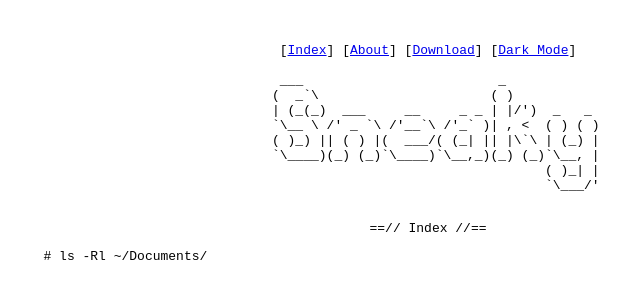
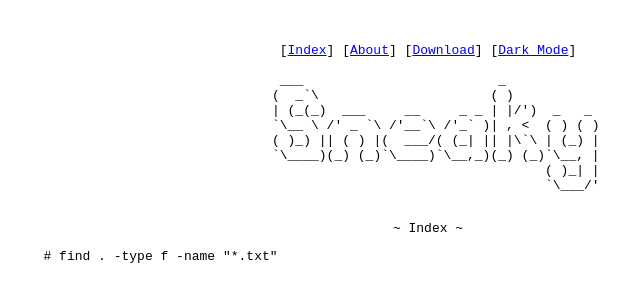
Before and after one commit to sssssSneaky/sssssSneaky.github.io, a Jekyll site: the page built from index.md, in a window 1280 px wide. Shown: the top 302 px of the page, without its empty margins (212-852 px from the left). Built offline with Jekyll 4.4.1, drawn with Linux system fonts in a browser that asks for light colours.

Commit message:
editing theme

```diff
--- a/_layouts/default.html
+++ b/_layouts/default.html
@@ -12,7 +12,7 @@
   <div class="bg-rotating"></div>
   <div class="container">
     {% include nav-menu.html %}
-    <pre><center>==// {{ page.title }} //==</center></pre>
+    <pre><center>~ {{ page.title }} ~</center></pre>
     {{ content }}
   </div>
 
@@ -40,12 +40,17 @@
     }
 
     function setTheme(theme) {
+	  let style = document.documentElement.style;
       if (theme === "dark") {
-        document.documentElement.style.setProperty("--background-color", "black");
-        document.documentElement.style.setProperty("--text-color", "greenyellow");
+        style.setProperty("--background-color", "black");
+        style.setProperty("--text-color", "greenyellow");
+		style.setProperty("--link-color", "lightpink");
+		style.setProperty("--visited-link-color", "lightgreen");
       } else {
-        document.documentElement.style.setProperty("--background-color", "white");
-        document.documentElement.style.setProperty("--text-color", "black");
+        style.setProperty("--background-color", "white");
+        style.setProperty("--text-color", "black");
+		style.setProperty("--link-color", "blue");
+		style.setProperty("--visited-link-color", "purple");
       }
     }
   </script>
--- a/assets/css/style.css
+++ b/assets/css/style.css
@@ -13,9 +13,21 @@ pre {
 }
 
 img {
-  border-radius: 10%;
+  border-radius: 5%;
   display: block;
   margin: 0 auto;
+}
+
+a {
+  color: var(--link-color);
+}
+
+a:visited {
+  color: var(--visited-link-color);
+}
+
+.page-break {
+  page-break-after: always;
 }
 
 .container {
@@ -39,4 +51,12 @@ img {
   .nav-menu {
     display: none;
   }
+
+  a {
+    color: black;
+  }
+
+  a:visited {
+    color: black;
+  }
 }
--- a/index.md
+++ b/index.md
@@ -4,5 +4,8 @@ title: Index
 ---
 
 <pre>
-# ls -Rl ~/Documents/
+# find . -type f -name "*.txt"
+{% for post in site.posts %}
+<a href="{{post.url}}">./{{post.category}}/{{ post.title }}.txt</a>
+{% endfor %}
 </pre>
```
Also changed, not shown: 1 other file.
